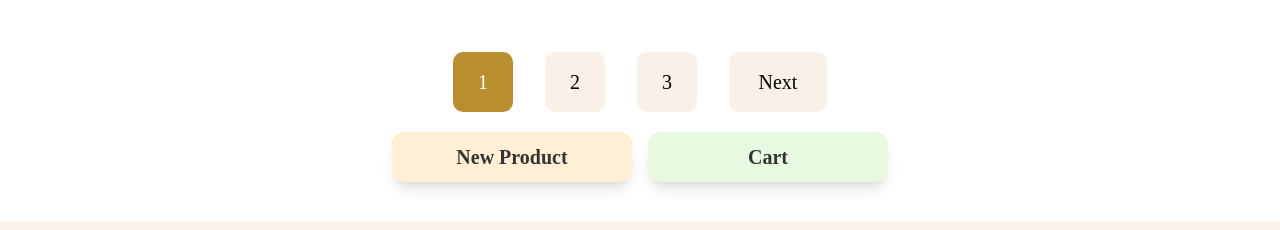
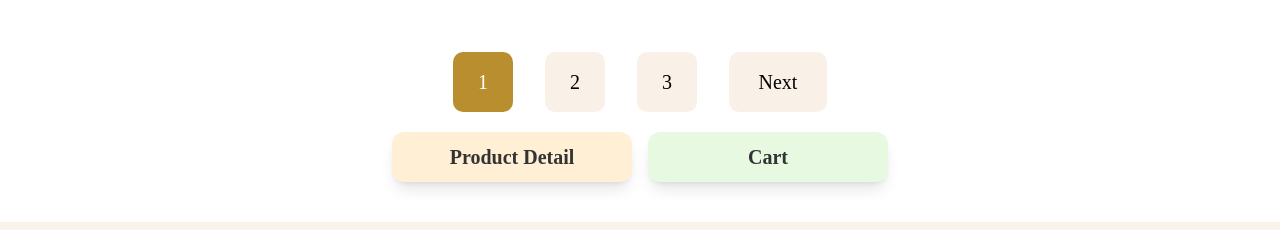
Before and after one commit to kristinasamuel/UI-UX-Hackathon, a Next.js app: page /shop in a window 1280 px wide. Shown: the part 1500-1730 px from the top of the page. Built offline with nearby package versions, Linux system fonts and the light colour scheme.

Commit message:
hackathon

```diff
--- a/src/app/shop/page.tsx
+++ b/src/app/shop/page.tsx
@@ -337,21 +337,21 @@ export default function ShopPage() {
       {/* single product detail  */}
       <div className="flex items-center justify-center mt-5 gap-4">
   {/* Link 1 */}
-  <div className="flex items-center justify-center w-full sm:w-[200] lg:w-[240px] h-[50px] rounded-[12px] bg-[#FFEFD5] shadow-lg hover:shadow-xl transition-shadow duration-300">
+  <div className="flex items-center justify-center w-[240px] h-[50px] rounded-[12px] bg-[#FFEFD5] shadow-lg hover:shadow-xl transition-shadow duration-300">
     <ul className="w-full">
       <li>
         <Link
-          href="/shop/singleProduct1"
+          href="/shop/singleProduct"
           className="font-Poppins font-semibold text-[#333333] text-[20px] block text-center py-2 rounded-[12px] hover:bg-[#FFDAB9] transition-colors duration-300"
         >
-          New Product
+          Product Detail
         </Link>
       </li>
     </ul>
   </div>
 
   {/* Link 2 */}
-  <div className="flex items-center justify-center w-full sm:w-[200px] lg:w-[240px] h-[50px] rounded-[12px] bg-[#E7F9E1] shadow-lg hover:shadow-xl transition-shadow duration-300">
+  <div className="flex items-center justify-center w-[240px] h-[50px] rounded-[12px] bg-[#E7F9E1] shadow-lg hover:shadow-xl transition-shadow duration-300">
     <ul className="w-full">
       <li>
         <Link
```
